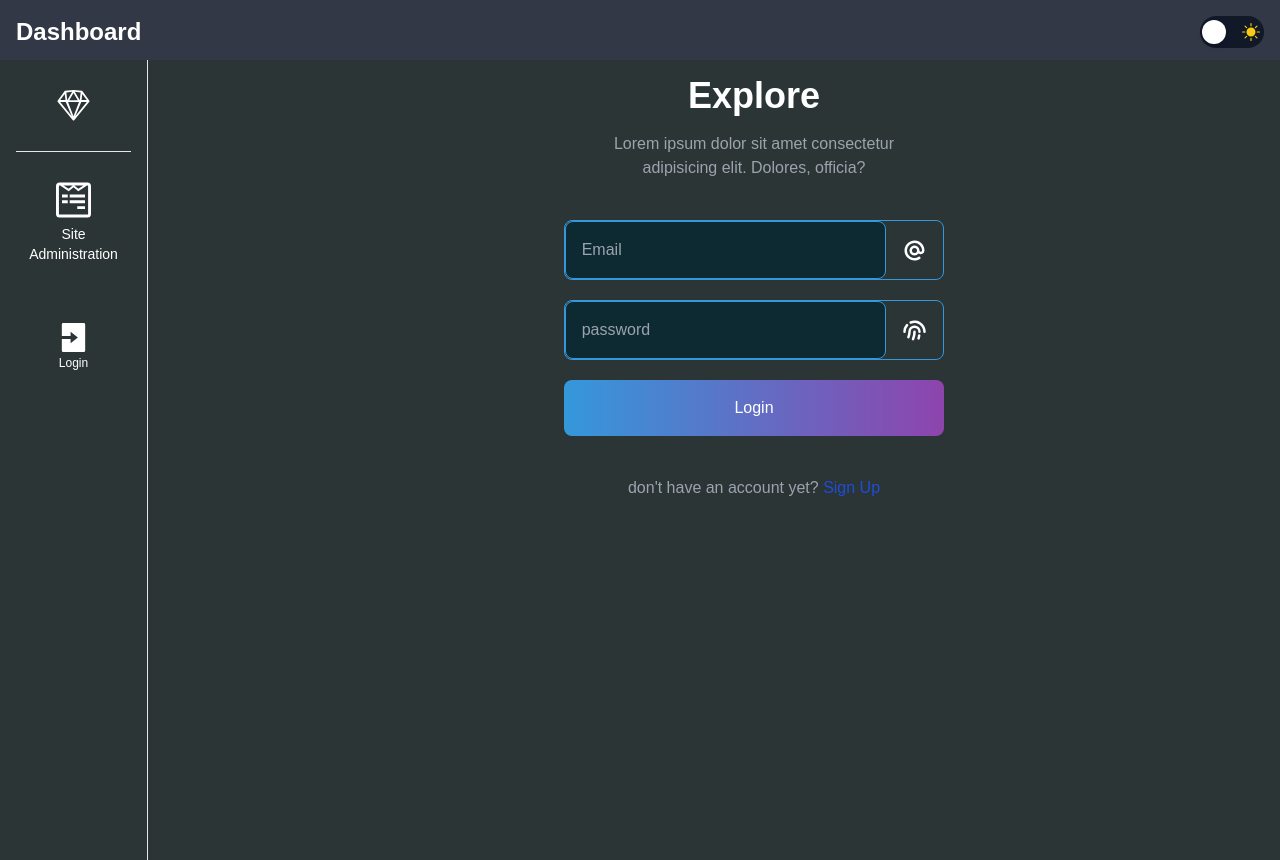
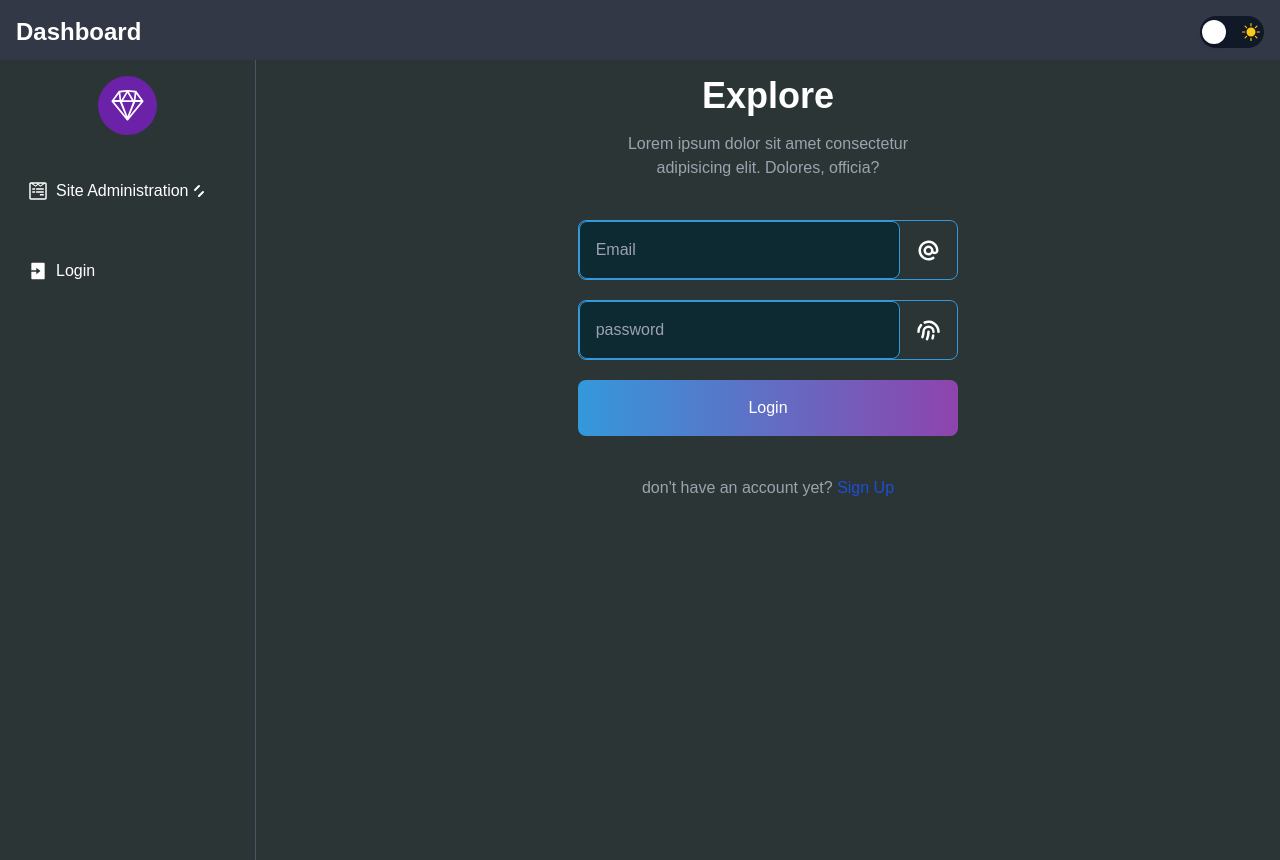
Before and after one commit to WebDevXpert/webserver-admin, a Next.js app: page /login in a window 1280 px wide. Built offline with nearby package versions, Linux system fonts and the light colour scheme; no server answers.

Commit message:
WEBSERVER-22 || Change the Side bar design

```diff
--- a/components/Sidebar.jsx
+++ b/components/Sidebar.jsx
@@ -1,4 +1,4 @@
-import React, { useState } from 'react';
+import React, { useState, useEffect, useRef } from 'react';
 import Link from 'next/link';
 import { useRouter } from 'next/router';
 import { useSession, signOut } from 'next-auth/react';
@@ -14,9 +14,14 @@ const Sidebar = ({ children }) => {
   const { data: session } = useSession();
   const router = useRouter();
   const [showDropdown, setShowDropdown] = useState(false);
+  const dropdownRef = useRef(null);
 
   const toggleDropdown = () => {
     setShowDropdown(prev => !prev);
+  };
+
+  const closeDropdown = () => {
+    setShowDropdown(false);
   };
 
   const logoutHandler = async () => {
@@ -42,72 +47,106 @@ const Sidebar = ({ children }) => {
     }
   };
 
+  useEffect(() => {
+    const handleRouteChange = () => {
+      closeDropdown();
+    };
+
+    router.events.on('routeChangeStart', handleRouteChange);
+
+    return () => {
+      router.events.off('routeChangeStart', handleRouteChange);
+    };
+  }, []);
+
+  useEffect(() => {
+    const handleClickOutside = (event) => {
+      if (dropdownRef.current && !dropdownRef.current.contains(event.target)) {
+        closeDropdown();
+      }
+    };
+
+    document.addEventListener('mousedown', handleClickOutside);
+
+    return () => {
+      document.removeEventListener('mousedown', handleClickOutside);
+    };
+  }, []);
+
   return (
-    <div className='flex dark:bg-dark dark:text-white'>
-      <div className='sticky top-0 w-30 min-h-screen p-4 pb-10 bg-white dark:bg-dark dark:text-white border-r-[1px] flex flex-col justify-between'>
-        <div className='flex flex-col items-center dark:bg-dark dark:text-white text-center'>
-          <div className='bg-purple-800 text-white p-3 rounded-lg inline-block dark:bg-dark dark:text-white'>
+    <div className='flex flex-col min-h-screen bg-gray-100 dark:bg-dark dark:text-white'>
+      <div className='flex-grow flex flex-col sm:flex-row'>
+        <div className='w-full sm:w-64 bg-white dark:bg-dark dark:text-white border-r border-gray-200 dark:border-gray-600 overflow-y-auto'>
+          <div className='p-4'>
+            <div className='flex items-center justify-center mb-8'>
+              <div className='bg-purple-800 text-white p-3 rounded-full'>
                 <RxSketchLogo size={35} />
               </div>
-
-          <span className='border-b-[1px] border-gray-200 w-full p-2'></span>
-
+            </div>
+            <div className='space-y-4'>
               <AuthenticatedLink href='/'>
-            <div className='bg-gray-100 cursor-pointer my-4 p-3 rounded-lg inline-block dark:bg-dark dark:text-white text-center'>
-              <RxDashboard size={35} className='w-full' />
-              <h1 className='text-sm mt-1'>Home</h1>
+                <div className='flex items-center cursor-pointer hover:bg-gray-200 dark:hover:bg-gray-800 p-3 rounded-lg'>
+                  <RxDashboard size={20} />
+                  <span className='ml-2'>Home</span>
                 </div>
               </AuthenticatedLink>
               <AuthenticatedLink href='/BillingForm'>
-            <div className='bg-gray-100 cursor-pointer my-4 p-3 rounded-lg inline-block dark:bg-dark dark:text-white text-center'>
-              <RiBillLine size={35} className='w-full' />
-              <h1 className='text-sm mt-1'>Bill Input</h1>
+                <div className='flex items-center cursor-pointer hover:bg-gray-200 dark:hover:bg-gray-800 p-3 rounded-lg'>
+                  <RiBillLine size={20} />
+                  <span className='ml-2'>Bill Input</span>
                 </div>
               </AuthenticatedLink>
-          <div className='relative'>
+              <div className='relative' ref={dropdownRef}>
                 <button
                   onClick={toggleDropdown}
-              className='bg-gray-100 cursor-pointer my-4 p-3 rounded-lg inline-block dark:bg-dark dark:text-white text-center w-full'
+                  className='flex items-center justify-between w-full cursor-pointer hover:bg-gray-200 dark:hover:bg-gray-800 p-3 rounded-lg'
                 >
-              <FaWpforms size={40} className='w-full' />
-              <h1 className='text-sm mt-1'>Site Administration</h1>
+                  <div className='flex items-center'>
+                    <FaWpforms size={20} />
+                    <span className='ml-2'>Site Administration</span>
+                    <svg xmlns="http://www.w3.org/2000/svg" className="h-5 w-5" viewBox="0 0 20 20" fill="currentColor">
+                      <path fillRule="evenodd" d="M10 16a1 1 0 0 1-.707-1.707l4-4a1 1 0 0 1 1.414 1.414l-4 4A.997.997 0 0 1 10 16z" clipRule="evenodd" />
+                      <path fillRule="evenodd" d="M10 4a1 1 0 0 1 .707 1.707l-4 4a1 1 0 0 1-1.414-1.414l4-4A.997.997 0 0 1 10 4z" clipRule="evenodd" />
+                    </svg>
+                  </div>
                 </button>
                 {showDropdown && (
-              <div className='absolute top-14 left-0 w-full bg-white dark:bg-dark dark:text-white rounded-lg shadow-md'>
-                <Link href='/OnboardForm'>
-                  <div className='p-3 hover:bg-gray-100 dark:hover:bg-dark'>
-                    <FaWpforms size={40} className='w-full' />
-                    <h1 className='text-sm mt-1'>Site Onboarding</h1>
+                  <div className='absolute left-0 top-full w-full mt-2 py-2 bg-white dark:bg-dark dark:text-white rounded-lg shadow-md'>
+                    <AuthenticatedLink href='/OnboardForm'>
+                      <div className='flex items-center cursor-pointer hover:bg-gray-200 dark:hover:bg-gray-800 p-3 rounded-lg'>
+                        <FaWpforms size={20} />
+                        <span className='ml-2'>Site Onboarding</span>
                       </div>
-                </Link>
-                <Link href='/bu'>
-                  <div className='p-3 hover:bg-gray-100 dark:hover:bg-dark'>
-                    <FaWpforms size={40} className='w-full' />
-                    <h1 className='text-sm mt-1'>Onboarded List</h1>
+                    </AuthenticatedLink>
+                    <AuthenticatedLink href='/bu'>
+                      <div className='flex items-center cursor-pointer hover:bg-gray-200 dark:hover:bg-gray-800 p-3 rounded-lg'>
+                        <FaWpforms size={20} />
+                        <span className='ml-2'>Onboarded List</span>
                       </div>
-                </Link>
+                    </AuthenticatedLink>
                   </div>
                 )}
               </div>
-
+            </div>
+          </div>
+          <div className='mt-auto p-4'>
             {isAuthenticated() ? (
-            <>
-              <div className='bg-gray-100 cursor-pointer my-4 p-3 rounded-lg inline-block dark:bg-dark dark:text-white' onClick={logoutHandler}>
-                <AiOutlineLogin size={35} className='w-full' />
-                <h1 className='text-sm mt-1'>Logout</h1>
+              <div className='flex items-center cursor-pointer hover:bg-gray-200 dark:hover:bg-gray-800 p-3 rounded-lg' onClick={logoutHandler}>
+                <AiOutlineLogin size={20} />
+                <span className='ml-2'>Logout</span>
               </div>
-            </>
             ) : (
               <Link href='/login'>
-              <div className='bg-gray-100 cursor-pointer my-4 p-3 rounded-lg inline-block dark:bg-dark dark:text-white'>
-                <RiLoginBoxFill size={35} className='w-full' />
-                <h1 className='text-xs'>Login</h1>
+                <div className='flex items-center cursor-pointer hover:bg-gray-200 dark:hover:bg-gray-800 p-3 rounded-lg'>
+                  <RiLoginBoxFill size={20} />
+                  <span className='ml-2'>Login</span>
                 </div>
               </Link>
             )}
           </div>
         </div>
-      <main className='ml-20 w-full'>{children}</main>
+        <main className='flex-1'>{children}</main>
+      </div>
     </div>
   );
 };
```
Lines whose indentation alone changed are shown as unchanged.
